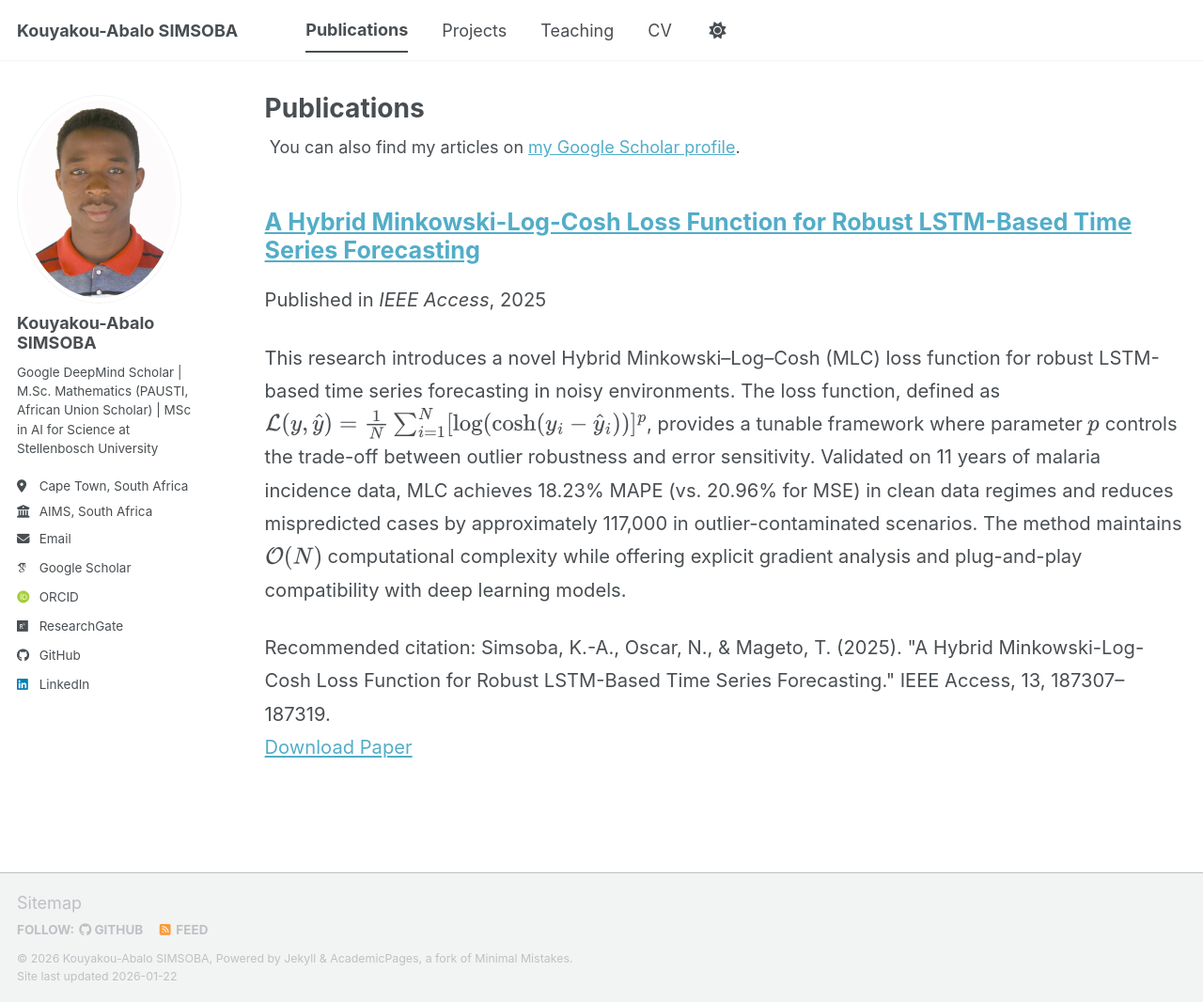
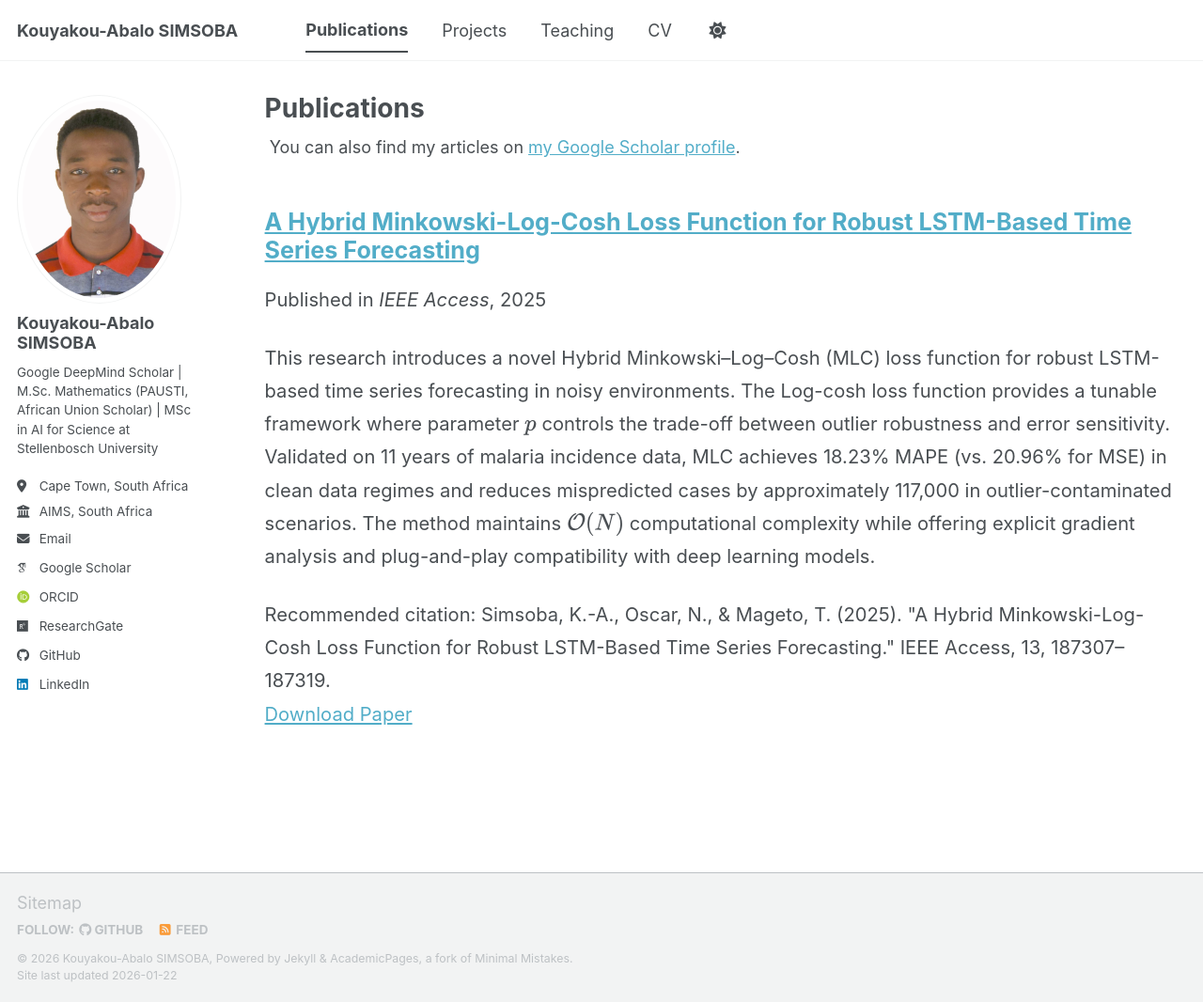
Before and after one commit to simsoba-research/simsoba-research.github.io, a Jekyll site: the page built from _pages/publications.html, in a window 1280 px wide and 1066 px high. Shown: the whole window at 94% size. Built offline with Jekyll 4.4.1, drawn with Linux system fonts in a browser that asks for light colours; some web fonts are replaced; a script bundle is joined from its source files by our own code; library files that are not in the unit come from our copies.

Commit message:
Update 2009-10-01-paper-title-number-1.md

```diff
--- a/_publications/2009-10-01-paper-title-number-1.md
+++ b/_publications/2009-10-01-paper-title-number-1.md
@@ -4,7 +4,7 @@ collection: publications
 category: manuscripts
 permalink: /publication/2025-hybrid-minkowski-log-cosh
 excerpt: >
-  This research introduces a novel Hybrid Minkowski–Log–Cosh (MLC) loss function for robust LSTM-based time series forecasting in noisy environments. The loss function, defined as $\mathcal{L}(y,\hat{y}) = \frac{1}{N}\sum_{i=1}^{N} [\log(\cosh(y_i - \hat{y}_i))]^p$, provides a tunable framework where parameter $p$ controls the trade-off between outlier robustness and error sensitivity. Validated on 11 years of malaria incidence data, MLC achieves 18.23% MAPE (vs. 20.96% for MSE) in clean data regimes and reduces mispredicted cases by approximately 117,000 in outlier-contaminated scenarios. The method maintains $\mathcal{O}(N)$ computational complexity while offering explicit gradient analysis and plug-and-play compatibility with deep learning models.
+  This research introduces a novel Hybrid Minkowski–Log–Cosh (MLC) loss function for robust LSTM-based time series forecasting in noisy environments. The Log-cosh loss function provides a tunable framework where parameter $p$ controls the trade-off between outlier robustness and error sensitivity. Validated on 11 years of malaria incidence data, MLC achieves 18.23% MAPE (vs. 20.96% for MSE) in clean data regimes and reduces mispredicted cases by approximately 117,000 in outlier-contaminated scenarios. The method maintains $\mathcal{O}(N)$ computational complexity while offering explicit gradient analysis and plug-and-play compatibility with deep learning models.
 date: 2025-02-15
 venue: 'IEEE Access'
 paperurl: 'https://doi.org/10.1109/ACCESS.2025.3626795'
```
